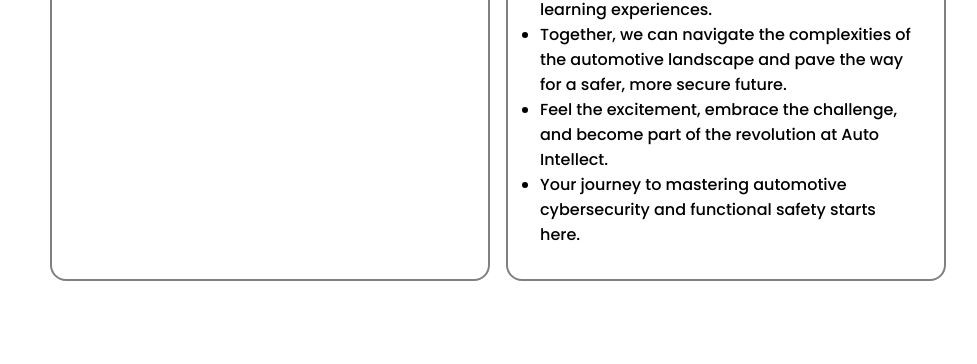
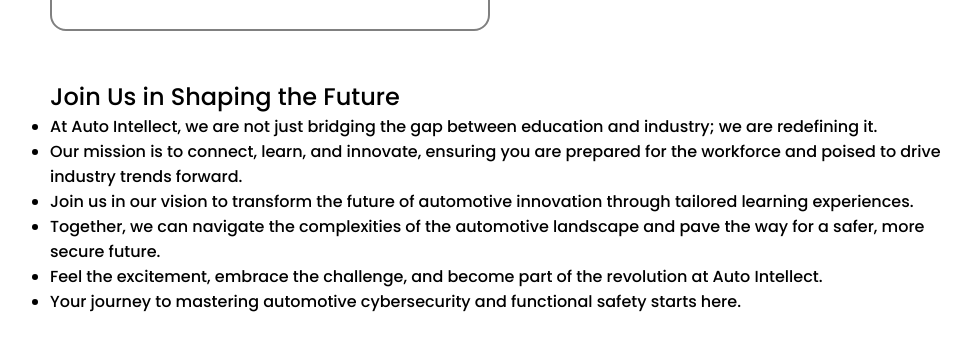
Before and after one commit to anis1m/ADAS, a React (Create React App) app: page / in a window 1280 px wide. Shown: the part 2923-3287 px from the top of the page, without its empty margins (142-1119 px from the left). Built offline with nearby package versions, Linux system fonts and the light colour scheme; no server answers.

Commit message:
Vision.js

```diff
--- a/src/pages/InsideHomePage/Vision.js
+++ b/src/pages/InsideHomePage/Vision.js
@@ -115,7 +115,9 @@
 
           </ul>
         </aside>
-        <aside ref={(el) => (skewref.current[9] = el)}>
+
+      </div>
+      <aside ref={(el) => (skewref.current[9] = el)} style={{width:"100%"}}>
           <h2>Join Us in Shaping the Future</h2>
           <ul>
             <li>At Auto Intellect, we are not just bridging the gap between education and industry; we are redefining it.</li>
@@ -125,8 +127,7 @@
             <li>Feel the excitement, embrace the challenge, and become part of the revolution at Auto Intellect. </li>
             <li>Your journey to mastering automotive cybersecurity and functional safety starts here.</li>
           </ul>
-        </aside>
-      </div>
+     </aside>
     </section>
   </section>
   );
```
